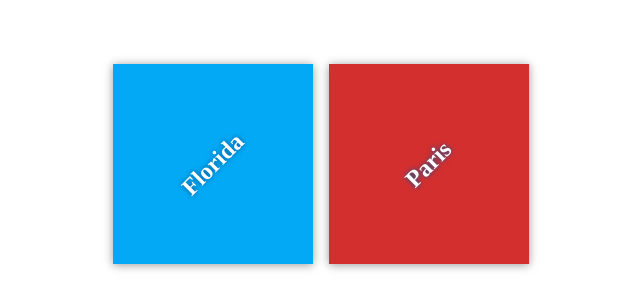
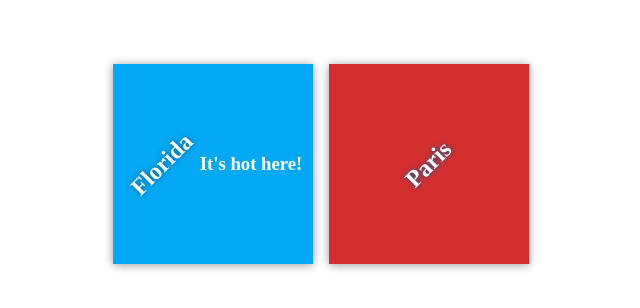
Before and after one commit to fswylie01/my-travel-plans, a plain HTML site: page index.html in a window 1280 px wide. Shown: the part 236-544 px from the top of the page, without its empty margins (319-959 px from the left). Drawn offline with Linux system fonts and the light colour scheme.

Commit message:
Added a h3 heading to Florida.

```diff
--- a/index.html
+++ b/index.html
@@ -12,6 +12,7 @@
         <div class="destination-container">
             <div class="destination" id="florida">
                 <h2>Florida</h2>
+                <h3>It's hot here!</h3>
             </div>
 
             <div class="destination" id="paris">
```
